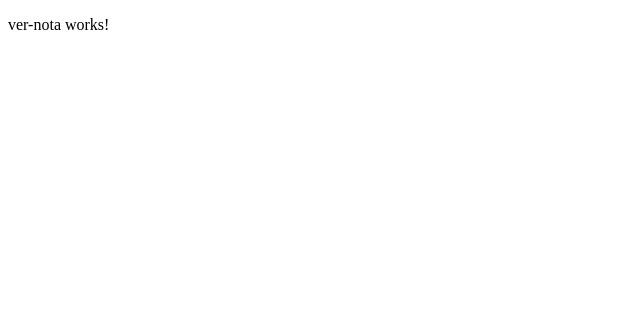
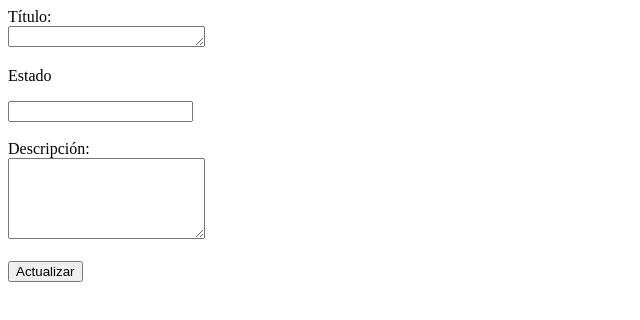
Before and after one commit to matiabc/Proyecto, an Angular app: page / in a window 1280 px wide. Shown: the top 320 px of the page, without its empty margins (0-640 px from the left). Built offline with nearby package versions, Linux system fonts and the light colour scheme.

Commit message:
Formulario

```diff
--- a/src/app/ver-nota/ver-nota.component.html
+++ b/src/app/ver-nota/ver-nota.component.html
@@ -1,3 +1,25 @@
-<p>ver-nota works!</p>
 
-<!-- Mati aqui va el formulario-->
+<!-- aqui va el formulario-->
+
+<form action="/action_page.php">
+    <label for="titulo">Título:</label><br>
+    <textarea id="titulo" name="titulo_box" rows="1" cols="22">      </textarea>
+    <br>
+
+
+    <p>Estado</p>
+    <input list="estados" name="estados_list" rows="1" cols="30">
+    <datalist id="estados">
+      <option value="En proceso">
+      <option value="Abierto">
+
+    </datalist><br><br>
+
+    <label for="descripcion">Descripción:</label><br>
+    <textarea id="descripcion" name="descripcion_box" rows="5" cols="22">
+
+      </textarea>
+      <br><br>
+
+      <button type="button">Actualizar</button>
+  </form>
```
